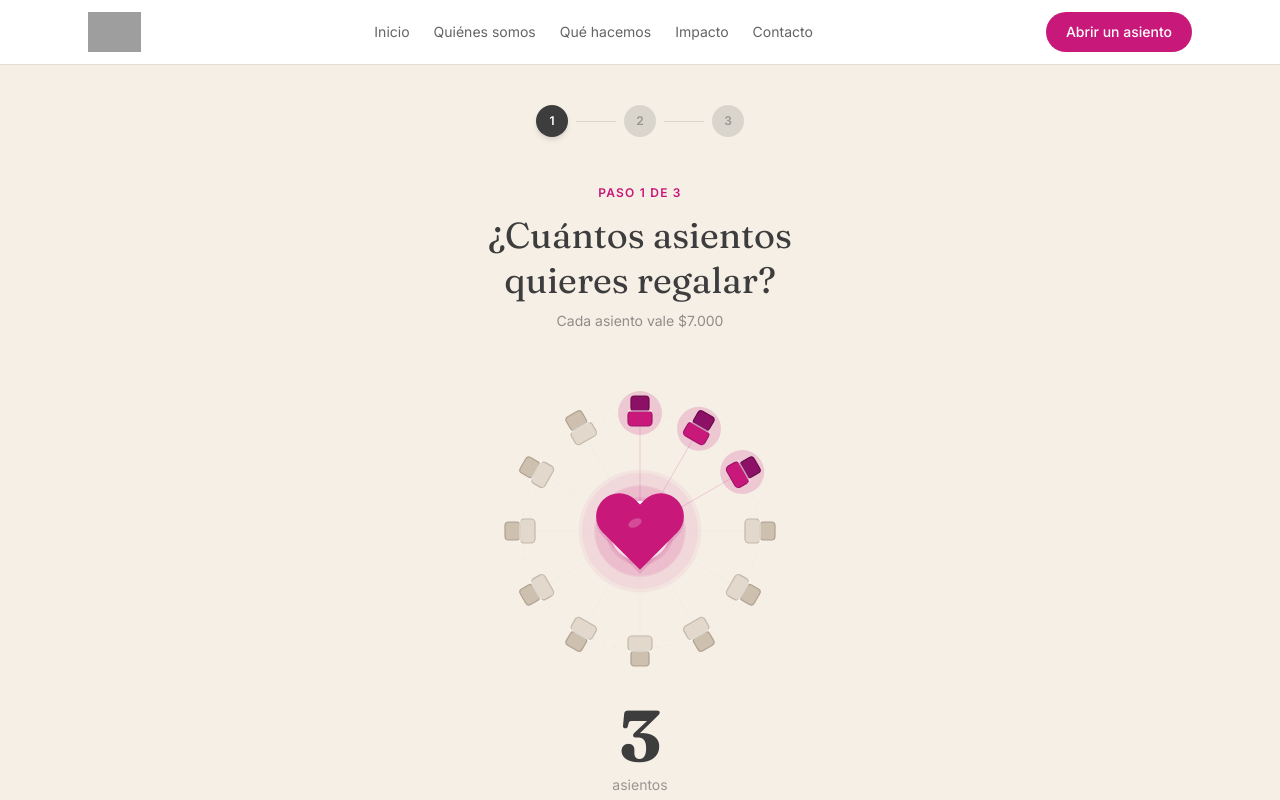
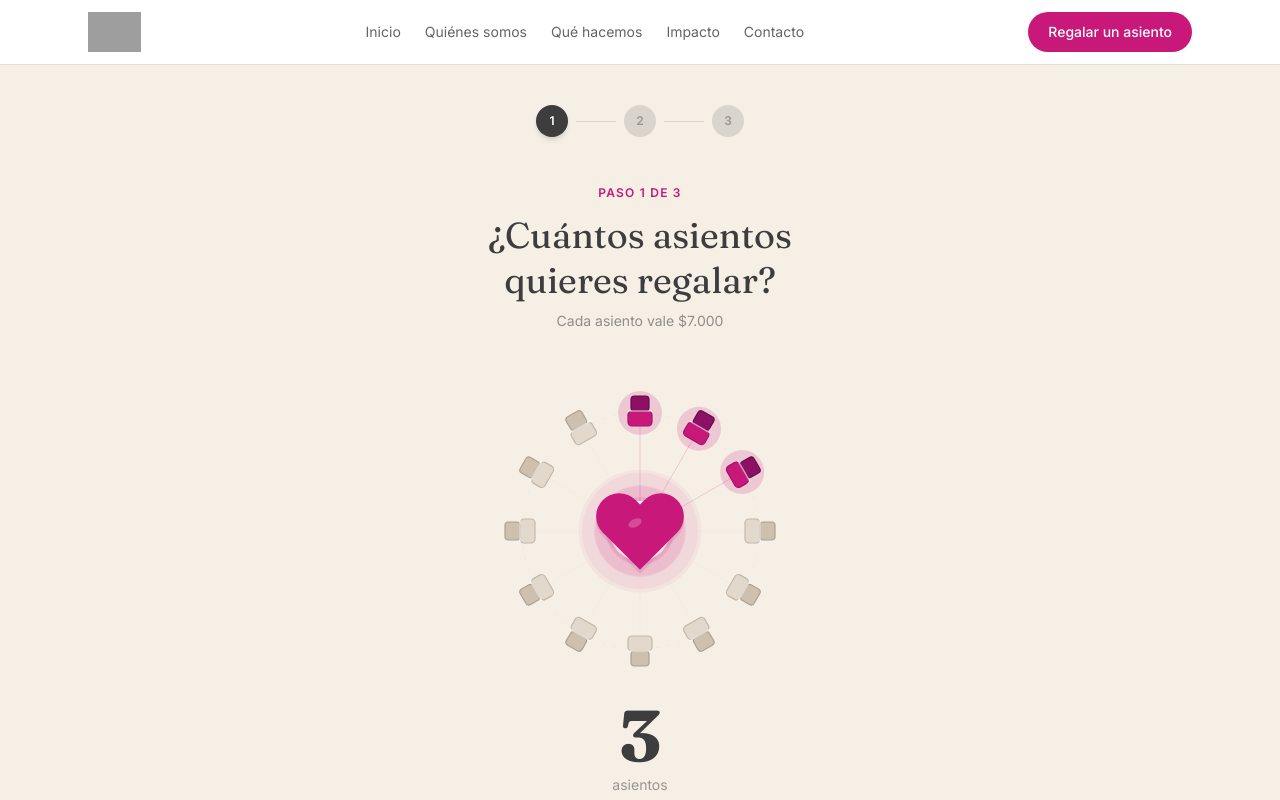
Before and after one commit to jorgeaguirrecanciones-eng/corporacionescuchar, a Next.js app: page /dona in a window 1280 px wide. Shown: the top 800 px of the page. Built offline with nearby package versions, Linux system fonts and the light colour scheme; grey boxes are pictures that could not be loaded.

Commit message:
fix: reemplaza 'Abrir asiento' por 'Regalar asiento' en todo el sitio

```diff
--- a/components/home/ClosingCTA.tsx
+++ b/components/home/ClosingCTA.tsx
@@ -31,7 +31,7 @@ export default function ClosingCTA() {
                 className="inline-flex items-center justify-center gap-2 bg-terracota hover:bg-terracota-dark text-white font-sans font-medium px-7 py-3.5 rounded-full transition-colors"
               >
                 <Heart size={18} fill="currentColor" />
-                Abrir mi asiento mensual
+                Regalar mi asiento mensual
               </Link>
               <Link
                 href="/dona#unico"
--- a/components/home/SeatSelector.tsx
+++ b/components/home/SeatSelector.tsx
@@ -133,7 +133,7 @@ export default function SeatSelector() {
 
             {/* CTA */}
             <button className="mt-5 w-full sm:w-auto bg-terracota hover:bg-terracota-dark text-white font-sans font-medium px-8 py-3.5 rounded-full transition-colors flex items-center gap-2 text-base">
-              Abrir mi asiento
+              Regalar mi asiento
               <span className="text-lg">→</span>
             </button>
           </div>
--- a/components/layout/Navbar.tsx
+++ b/components/layout/Navbar.tsx
@@ -45,7 +45,7 @@ export default function Navbar() {
           href="/hazte-socio"
           className="hidden md:inline-flex items-center gap-2 bg-terracota hover:bg-terracota-dark text-white text-sm font-sans font-medium px-5 py-2.5 rounded-full transition-colors"
         >
-          Abrir un asiento
+          Regalar un asiento
         </Link>
 
         {/* Mobile hamburger */}
@@ -78,7 +78,7 @@ export default function Navbar() {
             onClick={() => setOpen(false)}
             className="mt-4 flex items-center justify-center bg-terracota text-white text-sm font-sans font-medium py-3 rounded-full"
           >
-            Abrir un asiento
+            Regalar un asiento
           </Link>
         </div>
       )}
```
